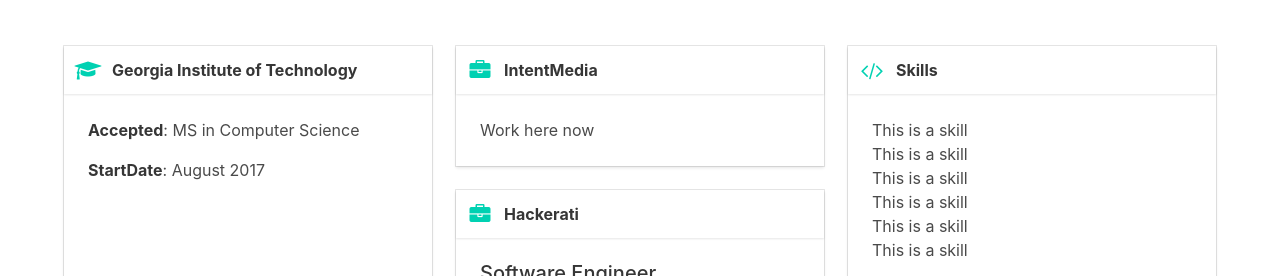
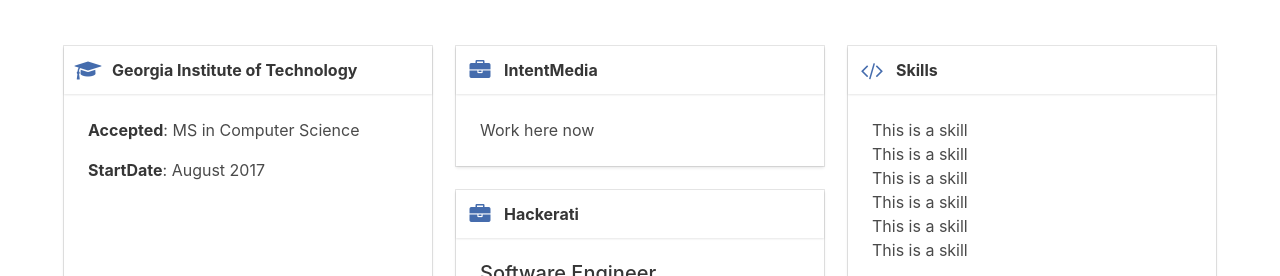
Before and after one commit to yoaquim/v1-resume, a React app: page / in a window 1280 px wide. Shown: the part 432-708 px from the top of the page. Built offline with nearby package versions, Linux system fonts and the light colour scheme.

Commit message:
Coloring

```diff
--- a/styles/resume.less
+++ b/styles/resume.less
@@ -1,11 +1,21 @@
 .resume {
+
+  .card {
+    color: @textColorAlt;
+  }
 
   .education,
   .experience,
   .skills {
+
     a.card-header-icon {
       padding-right: 0;
     }
+
+    .icon {
+      color: @iconColor;
+    }
+
   }
 
 }
--- a/styles/vars.less
+++ b/styles/vars.less
@@ -3,4 +3,7 @@
 
 // colors
 @textColor: rgba(61, 59, 61, 0.95);
+@textColorAlt: #474d5d;
 @bgColor: #fff;
+@cardBgColor: #f3f3f3;
+@iconColor: #456cad;
```
